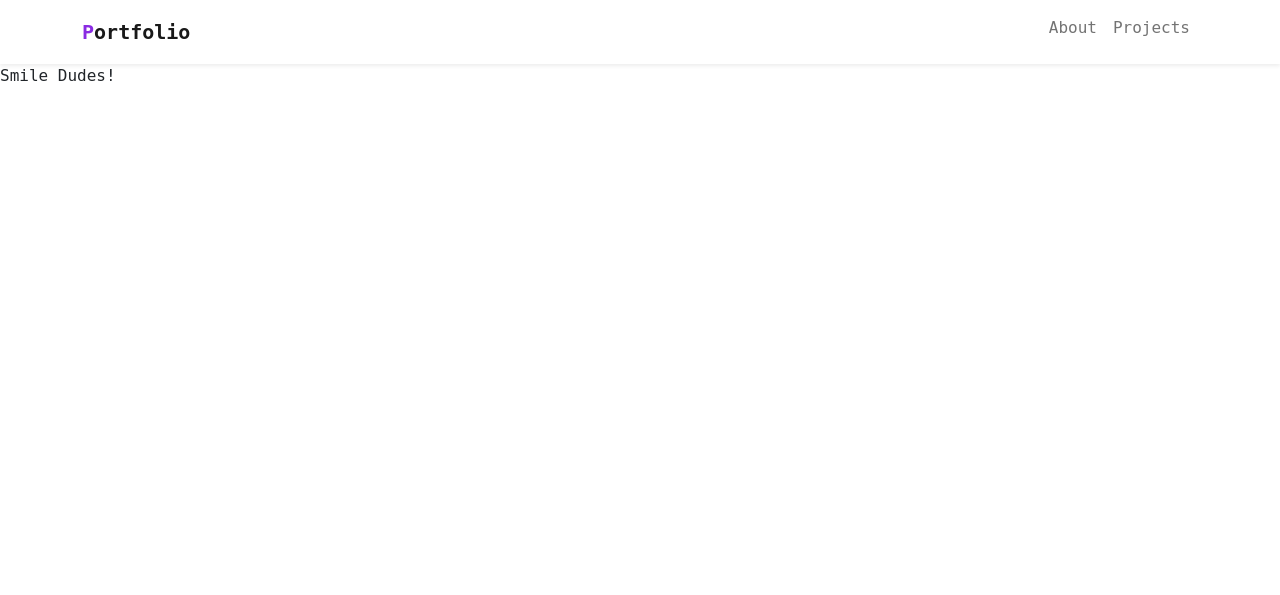
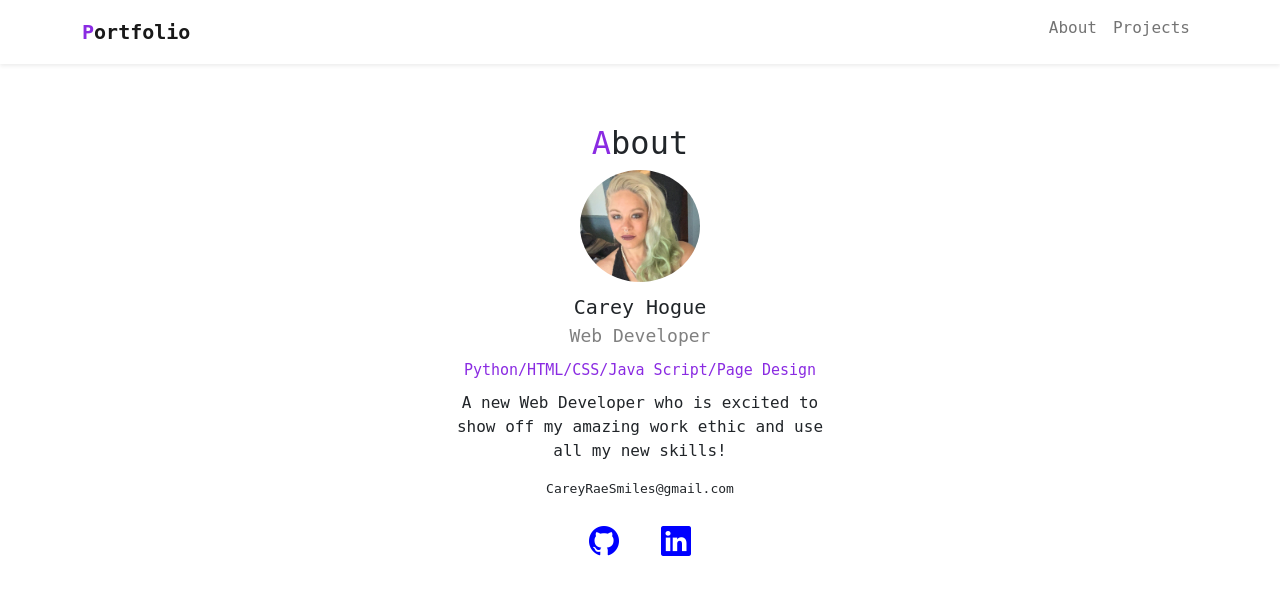
Before and after one commit to careyhogue/Portfolio, a PHP site: page / in a window 1280 px wide. Shown: the top 595 px of the page. Run offline with PHP 8.4, Linux system fonts and the light colour scheme; some libraries are stand-ins or nearby versions.

Commit message:
added the about section, also did some designing

```diff
--- a/index.html
+++ b/index.html
@@ -4,6 +4,7 @@
     <meta charset="UTF-8">
     <meta http-equiv="X-UA-Compatible" content="IE=edge">
     <meta name="viewport" content="width=device-width, initial-scale=1.0">
+    <link rel="stylesheet" href="https://cdn.jsdelivr.net/npm/bootstrap-icons@1.9.1/font/bootstrap-icons.css">
     <link rel="icon" type="img/png" href="img/techis-logo.png">
     <link href="https://cdn.jsdelivr.net/npm/bootstrap@5.0.2/dist/css/bootstrap.min.css" rel="stylesheet" integrity="sha384-EVSTQN3/azprG1Anm3QDgpJLIm9Nao0Yz1ztcQTwFspd3yD65VohhpuuCOmLASjC" crossorigin="anonymous">
     <link rel="stylesheet" href="style.css">
@@ -37,8 +38,24 @@
           </div>
         </div>
       </nav>
-    Smile Dudes!
+      <div id="about">
+        <h2><span class="font-primary">A</span>bout</h2>
+        <img src="img\IMG_2802 (2).JPG">
+        <div class="name">Carey Hogue</div>
+        <div class="vocation">Web Developer</div>
+        <div class="skills">Python/HTML/CSS/Java Script/Page Design</div>
+        <p>
+          A new Web Developer who is excited to show off my amazing work ethic and use all my new skills!
+        </p>
+        <div class="email">CareyRaeSmiles@gmail.com</div>
+        <div class="icons">
+          <a href="https://github.com/careyhogue"><i class="bi bi-github"></i></a>
+          <a href="https://www.linkedin.com/in/carey-hogue-905798251/"><i class="bi bi-linkedin ms-4"></i></a>
+        </div>
+      </div>
 
     <script src="https://cdn.jsdelivr.net/npm/bootstrap@5.0.2/dist/js/bootstrap.bundle.min.js" integrity="sha384-MrcW6ZMFYlzcLA8Nl+NtUVF0sA7MsXsP1UyJoMp4YLEuNSfAP+JcXn/tWtIaxVXM" crossorigin="anonymous"></script>
+
 </body>
+
 </html>
--- a/style.css
+++ b/style.css
@@ -16,3 +16,49 @@ body{
     font-size: 20px;
     font-weight: bold;
 }
+
+/**********
+
+About
+**********/
+
+#about {
+    margin: 60px auto;
+    max-width: 400px;
+    text-align: center;
+}
+#about img{
+  border-radius: 50%;
+  width: 120px;
+  margin-bottom: 10px;
+}
+
+#about .name{
+    font-size: 20px;
+}
+
+#about .vocation{
+    font-size: 18px;
+    color: grey;
+    margin-bottom: 10px;
+}
+
+#about .skills{
+    font-size: 15px;
+    color: blueviolet;
+    margin-bottom: 10px;
+}
+
+#about .email{
+    margin-top: 14px;
+    font-size: 13px;
+}
+
+#about .icons{
+    margin-top: 20px;
+    font-size: 30px;
+}
+
+#about .icons a{
+    color: blue;
+}
```
